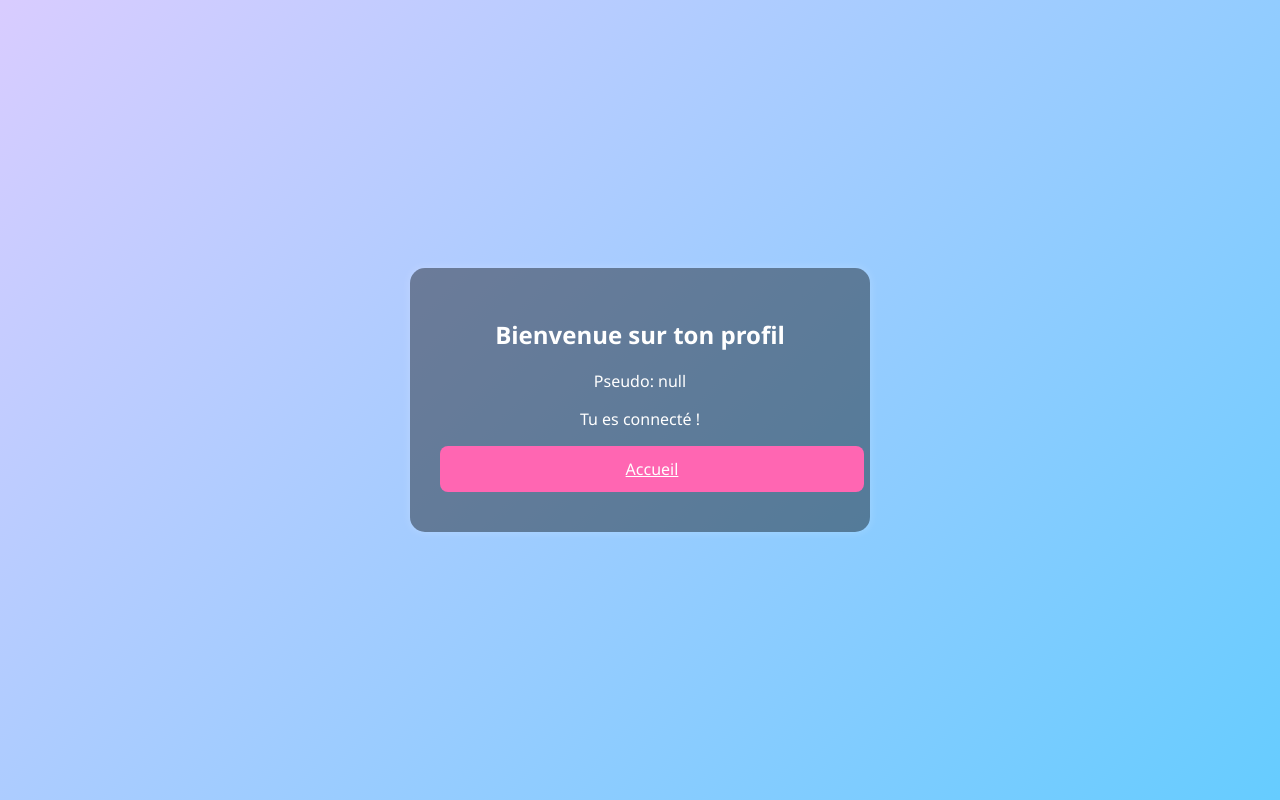
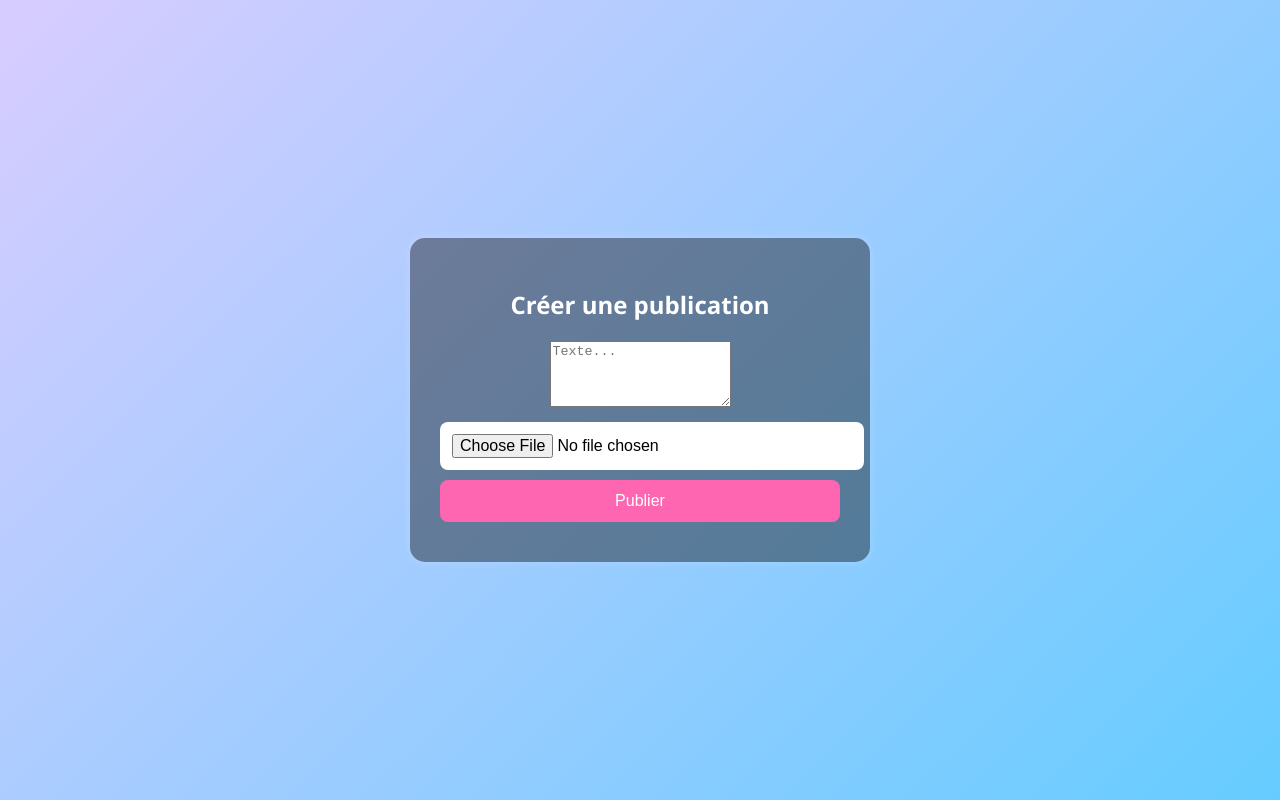
Before and after one commit to MRC-Tech999/Custom--space, a website: page public/profile.html in a window 1280 px wide. Drawn offline with Linux system fonts and the light colour scheme.

Commit message:
Update profile.html

```diff
--- a/public/profile.html
+++ b/public/profile.html
@@ -2,21 +2,17 @@
 <html lang="fr">
 <head>
   <meta charset="UTF-8">
-  <title>Profil</title>
+  <title>Créer une publication</title>
   <link rel="stylesheet" href="style.css">
 </head>
 <body class="gradient">
   <div class="container">
-    <h2>Bienvenue sur ton profil</h2>
-    <p id="username"></p>
-    <p>Tu es connecté !</p>
-    <a href="index.html" class="btn">Accueil</a>
+    <h2>Créer une publication</h2>
+    <form action="/post" method="POST" enctype="multipart/form-data">
+      <textarea name="content" placeholder="Texte..." rows="4" required></textarea>
+      <input type="file" name="media" accept="image/*,video/*">
+      <button type="submit" class="btn">Publier</button>
+    </form>
   </div>
-
-  <script>
-    const params = new URLSearchParams(window.location.search);
-    const user = params.get("user");
-    document.getElementById("username").innerText = "Pseudo: " + user;
-  </script>
 </body>
 </html>
```
